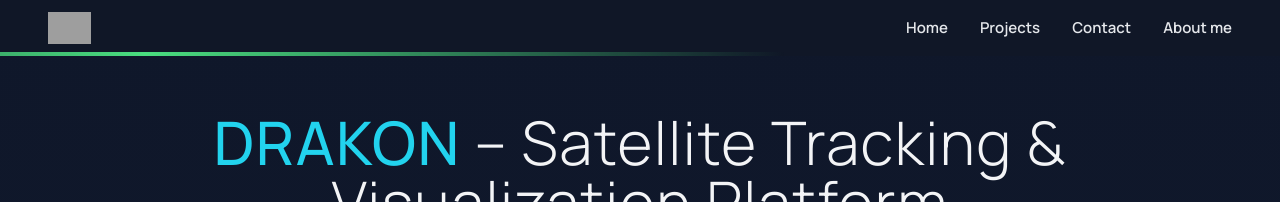
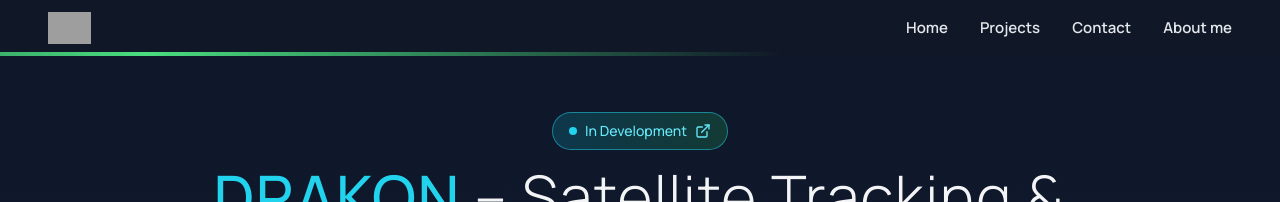
Before and after one commit to Piyushverma-tech/My_Portfolio, a React (Vite) app: page /drakon in a window 1280 px wide. Shown: the top 202 px of the page. Built offline with nearby package versions, Linux system fonts and the light colour scheme; grey boxes are pictures that could not be loaded.

Commit message:
adding DRAKON's progress badge

```diff
--- a/src/CaseStudies/Drakon.jsx
+++ b/src/CaseStudies/Drakon.jsx
@@ -2,7 +2,7 @@ import { motion } from 'framer-motion';
 import { useEffect, useState } from 'react';
 import { FiFigma } from 'react-icons/fi';
 import { SiAdobeillustrator } from 'react-icons/si';
-import { Lightbulb, User } from 'lucide-react';
+import { ExternalLink, Lightbulb, User } from 'lucide-react';
 import {
   collision_screening,
   dashboard,
@@ -82,6 +82,23 @@ const Drakon = () => {
               animate={{ opacity: 1, y: 0 }}
               transition={{ duration: 0.6 }}
             >
+              {/* In Development Badge */}
+              <motion.a
+                href="https://github.com/Piyushverma-tech/drakon"
+                target="_blank"
+                rel="noopener noreferrer"
+                initial={{ opacity: 0, scale: 0.8 }}
+                animate={{ opacity: 1, scale: 1 }}
+                transition={{ duration: 0.5, delay: 0.2 }}
+                className="inline-flex items-center gap-2 px-4 py-2 mb-4 bg-gradient-to-r from-cyan-500/20 to-green-500/20 border border-cyan-400/50 rounded-full text-cyan-300 text-sm font-medium hover:border-cyan-400 transition-all duration-300 cursor-pointer"
+              >
+                <span className="relative flex h-2 w-2">
+                  <span className="animate-ping absolute inline-flex h-full w-full rounded-full bg-cyan-400 opacity-75"></span>
+                  <span className="relative inline-flex rounded-full h-2 w-2 bg-cyan-400"></span>
+                </span>
+                In Development
+                <ExternalLink size={16} />
+              </motion.a>
               <h1 className="text-4xl md:text-5xl lg:text-6xl font-light text-gray-100 mb-6 tracking-wide">
                 <span className="text-cyan-400 font-medium">DRAKON</span> –
                 Satellite Tracking & Visualization Platform
```
